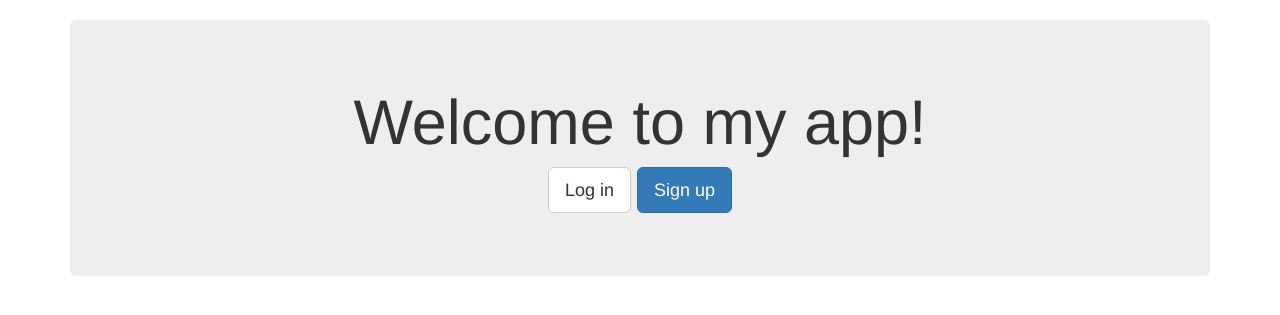
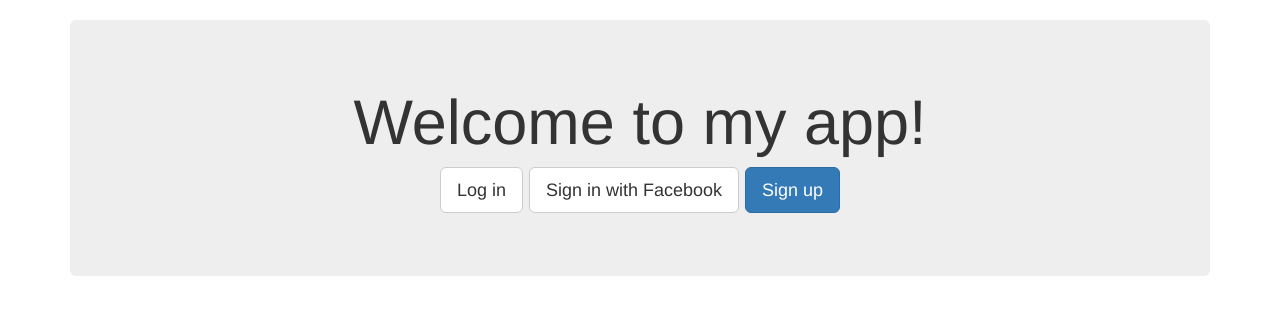
Before and after one commit to dannyvassallo/pinterestingrepository, a Rails app: page / in a window 1280 px wide. Shown: the part 51-366 px from the top of the page. Run offline with Rails 7, Linux system fonts and the light colour scheme; data that the repository does not hold is empty; style sheets or scripts are compiled from the project's sources; some libraries are stand-ins or nearby versions.

Commit message:
Added main login button for FB

```diff
--- a/app/views/pages/_home.html.erb
+++ b/app/views/pages/_home.html.erb
@@ -8,6 +8,7 @@
 
 <p>
   <%= link_to "Log in",new_user_session_path , class: "btn btn-default btn-lg" %>
+  <%= link_to "Sign in with Facebook", user_omniauth_authorize_path(:facebook) , class: "btn btn-default btn-lg" %>
   <%= link_to "Sign up", new_user_registration_path , class: "btn btn-primary btn-lg" %>
 
 </p>
```
